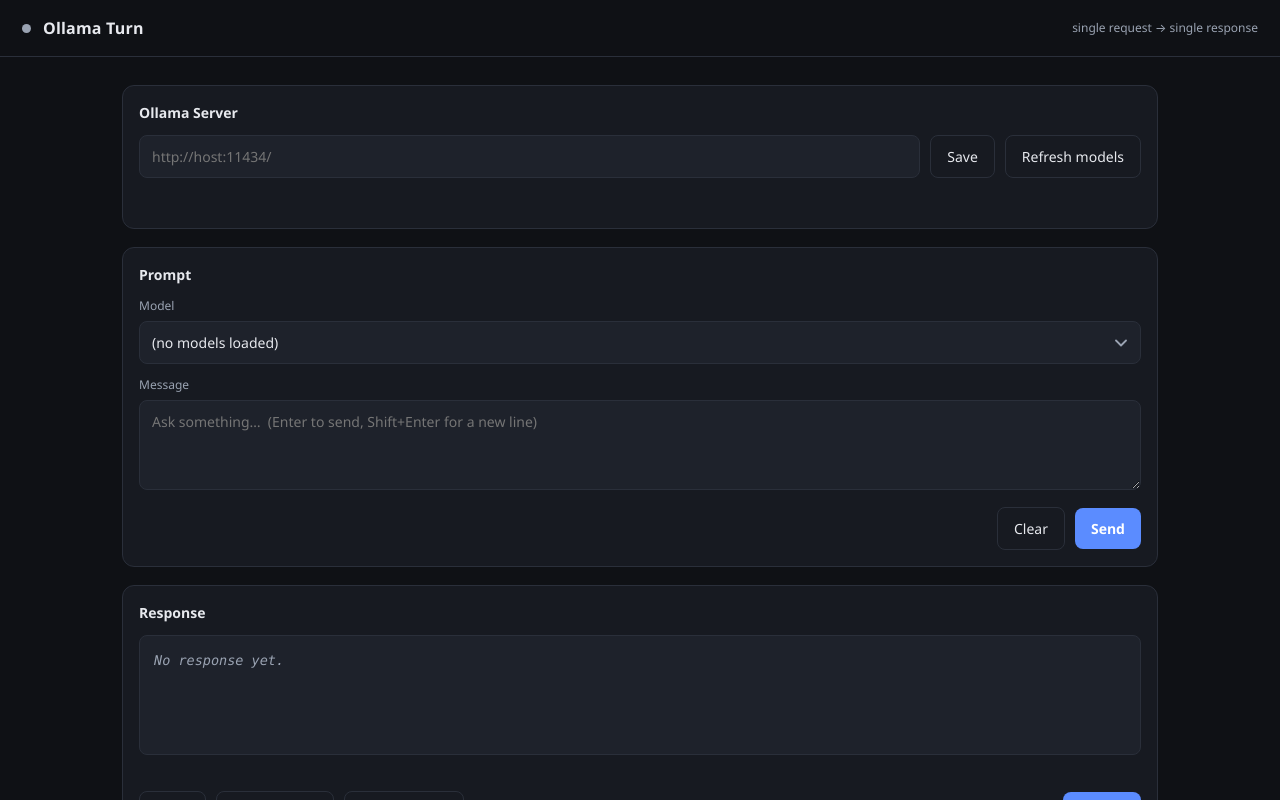
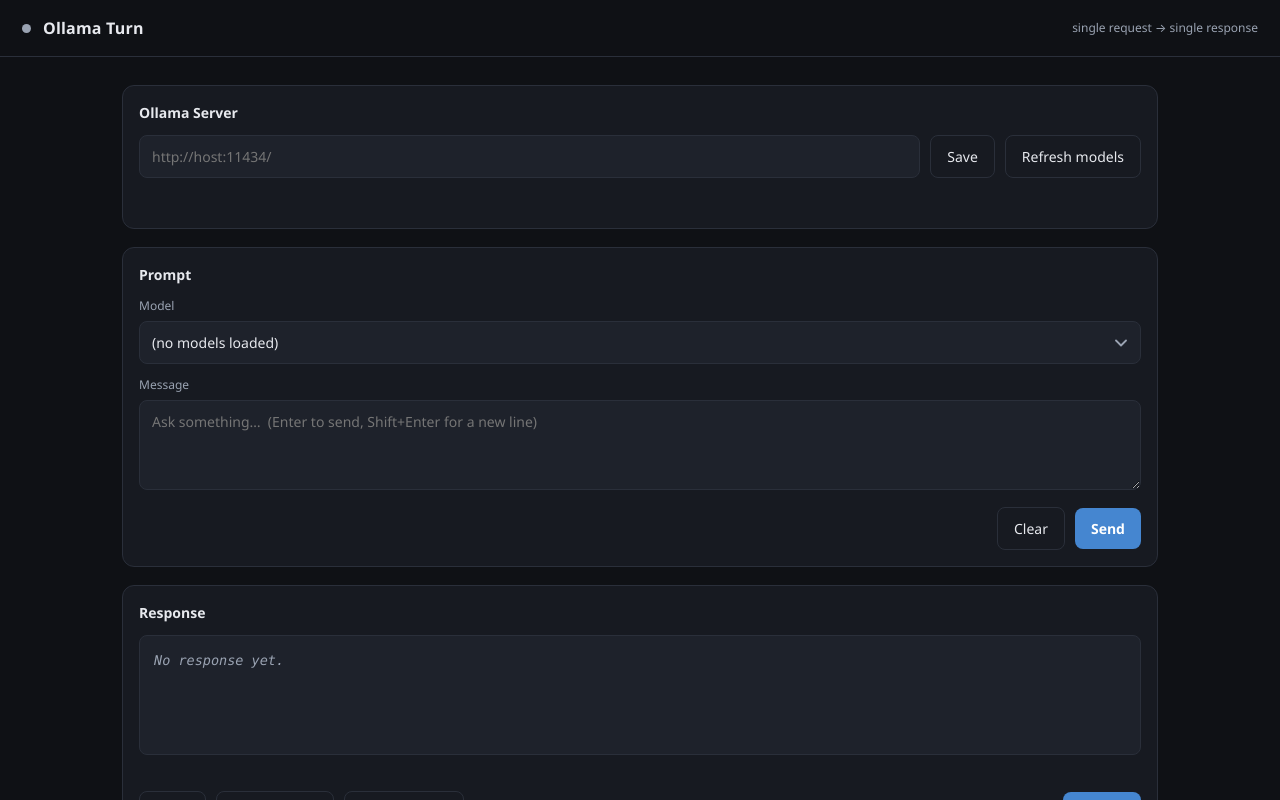
Before and after one commit to dazzlenetworks/ollama-turn, a plain HTML site: page www/index.html in a window 1280 px wide. Drawn offline with Linux system fonts and the light colour scheme.

Commit message:
bring the accent to the settled blue, in the one place the colour is defined

```diff
--- a/www/index.html
+++ b/www/index.html
@@ -12,8 +12,8 @@
     --border: #2a2f3a;
     --text: #e7e9ee;
     --muted: #9aa3b2;
-    --accent: #5b8cff;
-    --accent-press: #4a78e0;
+    --accent: #4586d0;
+    --accent-press: #3b72b1;
     --good: #3ecf8e;
     --bad: #ff6b6b;
     --radius: 12px;
```
